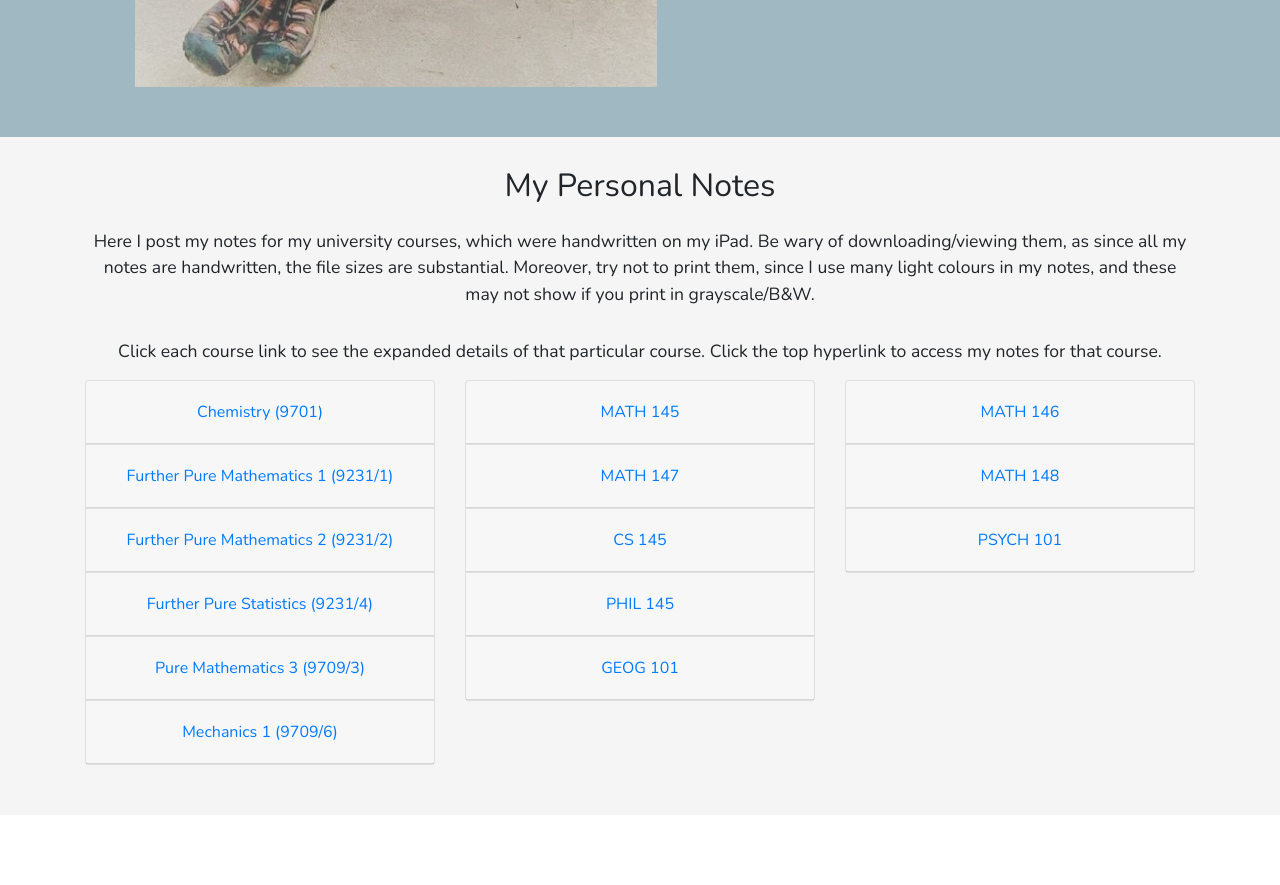
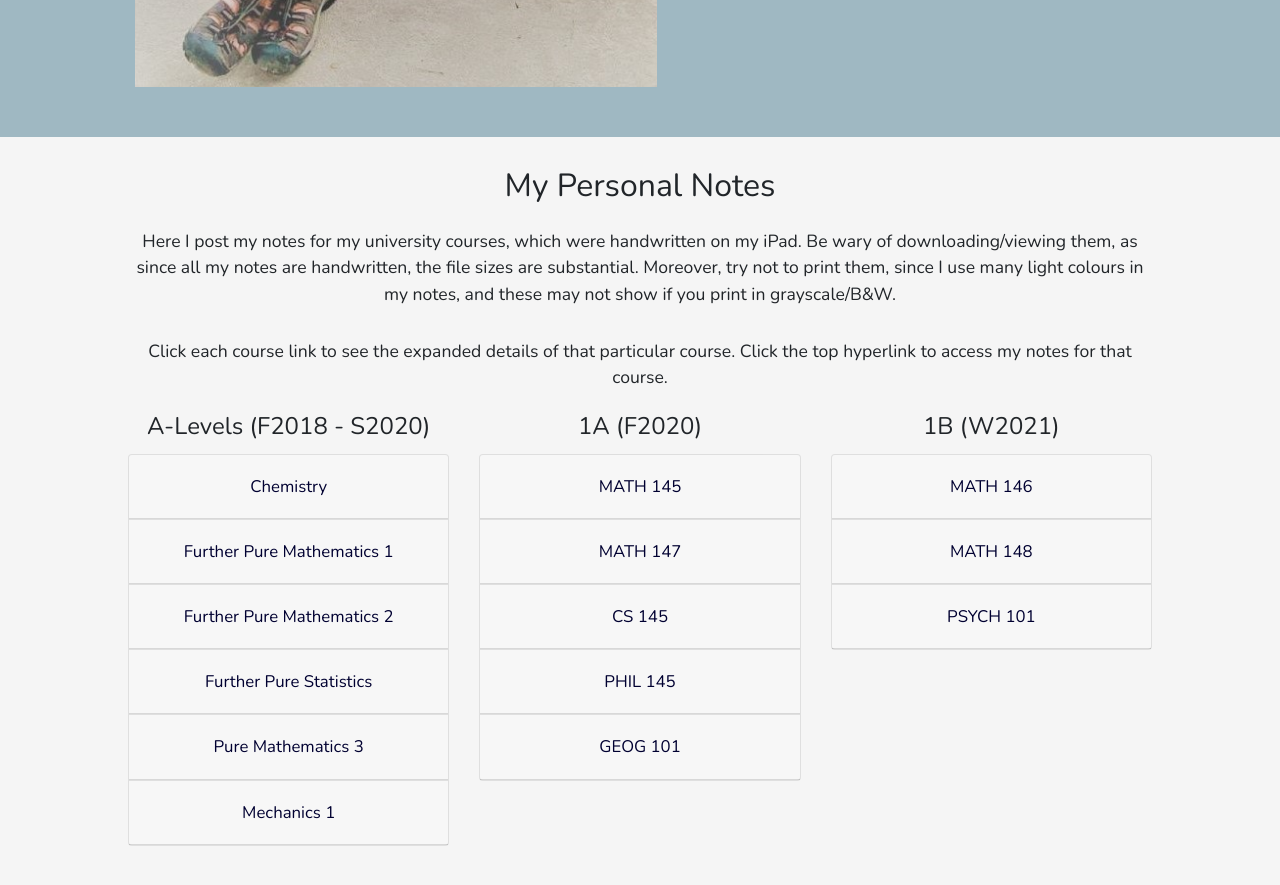
Before and after one commit to mcpenguin/the-arctic-blog, a React (Create React App) app: page / in a window 1280 px wide. Shown: the part 1060-1945 px from the top of the page. Before the commit the page ends 1875 px from the top, so only its background shows below. Built offline with nearby package versions, Linux system fonts and the light colour scheme.

Commit message:
added css to notes section

```diff
--- a/src/components/Notes/Notes.css
+++ b/src/components/Notes/Notes.css
@@ -13,16 +13,46 @@
     padding-bottom: 15px;
 }
 
+.notes-card {
+    height: 80%;
+    padding: 0px;
+}
+
+.notes-card-link {
+    color: #000031;
+    font-size: 1.05rem;
+}
+
+.notes-card-link:hover {
+    color: #8e4162;
+}
+
 .notes-subject-section {
     padding: 15px 0;
 }
 
 .notes-subject-heading {
-    padding: auto;
-    height: 25px;
+    padding: 5px 0;
 }
 
 .notes-subject-link {
-    padding: 25px;
-    height: 30px;
+    font-size: 1.2rem;
+    padding: 5px;
 }
+
+.notes-taken-when {
+    font-size: 1rem;
+    text-align: left;
+}
+
+.notes-professors {
+    font-size: 1rem;
+    font-style: italic;
+    text-align: left;
+}
+
+.notes-description {
+    font-size: 1rem;
+    font-style: italic;
+    text-align: justify;
+}
--- a/src/components/Notes/Notes.js
+++ b/src/components/Notes/Notes.js
@@ -31,7 +31,7 @@ import PSYCH101 from "./notes/1B/PSYCH101.pdf";
 import './Notes.css';
 
 // get JS object of pdfs
-const pdfs = {Chem,FPM1,FPM2,FPS,PM3,M1,MATH145,MATH147,CS145,PHIL145,GEOG101,MATH146,MATH148,PSYCH101};
+const pdfs = { Chem, FPM1, FPM2, FPS, PM3, M1, MATH145, MATH147, CS145, PHIL145, GEOG101, MATH146, MATH148, PSYCH101 };
 
 // class for individual course notes
 // props:
@@ -47,34 +47,35 @@ class CourseNotes extends Component {
 
     render() {
         return (
-            <Card>
+            <Card className="notes-card">
                 <Card.Header>
                     <Accordion.Toggle
                         as={Button}
                         variant="link"
                         eventKey={this.props.eventKey}
+                        className="notes-card-link"
                     >
                         {this.props.shortTitle}
                     </Accordion.Toggle>
                 </Card.Header>
                 <Accordion.Collapse eventKey={this.props.eventKey}>
                     <Card.Body>
-                        <h6>
-                            <a href={pdfs[this.props.eventKey]}  without rel="noopener noreferrer" target="_blank">
-                                {this.props.longTitle}
+                        <Card.Title className="notes-subject-link">
+                            <a href={pdfs[this.props.eventKey]} without rel="noopener noreferrer" target="_blank">
+                                {this.props.shortTitle} - {this.props.longTitle}
                             </a>
-                        </h6>
-                        <p>
+                        </Card.Title>
+                        <p className="notes-taken-when">
                             {this.props.takenWhen}
                             <br />
                             {this.props.notesStatus}
                         </p>
                         <hr />
-                        <p>
+                        <p className="notes-professors">
                             {this.props.professors}
                         </p>
                         <hr />
-                        <p>
+                        <p className="notes-description">
                             {this.props.description}
                         </p>
                     </Card.Body>
@@ -105,7 +106,13 @@ export default class Notes extends Component {
                     eventKey={course}
                 />)
             }
-            cols.push(<Col><Accordion>{cards}</Accordion></Col>)
+            cols.push(
+                <Col lg={4}>
+                    <h4 className="notes-subject-heading">{classData[term].title}</h4>
+                    <Accordion className="notes-accordion">
+                        {cards}
+                    </Accordion>
+                </Col>)
         }
         return cols;
     }
@@ -113,7 +120,7 @@ export default class Notes extends Component {
     render() {
         return (
             <section className="section-notes">
-                <Container>
+                <Container fluid>
                     <Row>
                         <Col>
                             <h2 id="personal-notes-title">My Personal Notes</h2>
--- a/src/components/Notes/courses.json
+++ b/src/components/Notes/courses.json
@@ -1,50 +1,50 @@
 {
     "AL": {
-        "title": "A-Levels (Fall 2018 - Spring 2020)",
+        "title": "A-Levels (F2018 - S2020)",
         "courses": {
             "Chem": {
-                "shortTitle": "Chemistry (9701)",
-                "longTitle": "Chemistry (9701)",
+                "shortTitle": "Chemistry",
+                "longTitle": "9701",
                 "description": "Cambridge International AS and A Level Chemistry builds on the skills acquired at Cambridge IGCSE (or equivalent) level. The syllabus includes the main theoretical concepts which are fundamental to the subject, some current applications of chemistry, and a strong emphasis on advanced practical skills. Practical skills are assessed in a timetabled practical examination.",
                 "takenWhen": "Taken in Sunway College (Fall 2018 - Spring 2020)",
                 "professors": "Lecturer: Jing Ying Hoo",
                 "notesStatus": "Notes Complete"
             },
             "FPM1": {
-                "shortTitle": "Further Pure Mathematics 1 (9231/1)",
-                "longTitle": "Further Pure Mathematics 1 (9231/1)",
+                "shortTitle": "Further Pure Mathematics 1",
+                "longTitle": "9231/1",
                 "description": "Cambridge International A Level Further Mathematics develops and extends a set of transferable skills. These include the skill of working with mathematical information, as well as the ability to think logically and independently, consider accuracy, model situations mathematically, analyse results and reflect on findings.",
                 "takenWhen": "Taken in Sunway College (Fall 2018 - Spring 2020)",
                 "professors": "Lecturer: Yong Yau",
                 "notesStatus": "Notes Complete"
             },
             "FPM2": {
-                "shortTitle": "Further Pure Mathematics 2 (9231/2)",
-                "longTitle": "Further Pure Mathematics 2 (9231/2)",
+                "shortTitle": "Further Pure Mathematics 2",
+                "longTitle": "9231/2",
                 "description": "Cambridge International A Level Further Mathematics develops and extends a set of transferable skills. These include the skill of working with mathematical information, as well as the ability to think logically and independently, consider accuracy, model situations mathematically, analyse results and reflect on findings.",
                 "takenWhen": "Taken in Sunway College (Fall 2018 - Spring 2020)",
                 "professors": "Lecturer: Yong Yau",
                 "notesStatus": "Notes Complete"
             },
             "FPS": {
-                "shortTitle": "Further Pure Statistics (9231/4)",
-                "longTitle": "Further Pure Statistics (9231/4)",
+                "shortTitle": "Further Pure Statistics",
+                "longTitle": "9231/4",
                 "description": "Cambridge International A Level Further Mathematics develops and extends a set of transferable skills. These include the skill of working with mathematical information, as well as the ability to think logically and independently, consider accuracy, model situations mathematically, analyse results and reflect on findings.",
                 "takenWhen": "Taken in Sunway College (Fall 2018 - Spring 2020)",
                 "professors": "Lecturer: Madam Lim",
                 "notesStatus": "Notes Complete"
             },
             "PM3": {
-                "shortTitle": "Pure Mathematics 3 (9709/3)",
-                "longTitle": "Pure Mathematics 3 (9709/3)",
+                "shortTitle": "Pure Mathematics 3",
+                "longTitle": "9709/3",
                 "description": "Cambridge International A Level Mathematics develops a set of transferable skills. These include the skill of working with mathematical information, as well as the ability to think logically and independently, consider accuracy, model situations mathematically, analyse results and reflect on findings.",
                 "takenWhen": "Taken in Sunway College (Fall 2018 - Spring 2020)",
                 "professors": "Lecturer: Yong Yau",
                 "notesStatus": "Notes Complete"
             },
             "M1": {
-                "shortTitle": "Mechanics 1 (9709/6)",
-                "longTitle": "Mechanics 1 (9709/6)",
+                "shortTitle": "Mechanics 1",
+                "longTitle": "9709/6",
                 "description": "Cambridge International A Level Mathematics develops a set of transferable skills. These include the skill of working with mathematical information, as well as the ability to think logically and independently, consider accuracy, model situations mathematically, analyse results and reflect on findings.",
                 "takenWhen": "Taken in Sunway College (Fall 2018 - Spring 2020)",
                 "professors": "Lecturer: Amy Khoo",
@@ -53,7 +53,7 @@
         }
     },
     "1A": {
-        "title": "1A (Fall 2020)",
+        "title": "1A (F2020)",
         "courses": {
             "MATH145": {
                 "shortTitle": "MATH 145",
@@ -98,7 +98,7 @@
         }
     },
     "1B": {
-        "title": "1B (Winter 2021)",
+        "title": "1B (W2021)",
         "courses": {
             "MATH146": {
                 "shortTitle": "MATH 146",
--- a/src/index.css
+++ b/src/index.css
@@ -26,7 +26,7 @@ li {
 }
 
 .container-fluid {
-    padding: 0;
+    padding: 0 10%;
 }
 
 .notes-updates-container {
@@ -61,36 +61,6 @@ li {
 #education-title {
     padding-top: 50px;
     text-align: center;
-}
-
-/* Notes */
-.section-notes {
-    background-color: #f5f5f5;
-    padding-bottom: 50px;
-    font-size: 1.1rem;
-}
-
-#personal-notes-title {
-    padding-top: 30px;
-    padding-bottom: 15px;
-}
-
-#personal-notes-description {
-    padding-bottom: 15px;
-}
-
-.notes-subject-section {
-    padding: 15px 0;
-}
-
-.notes-subject-heading {
-    padding: auto;
-    height: 25px;
-}
-
-.notes-subject-link {
-    padding: 25px;
-    height: 30px;
 }
 
 /* Contact Me */
```
